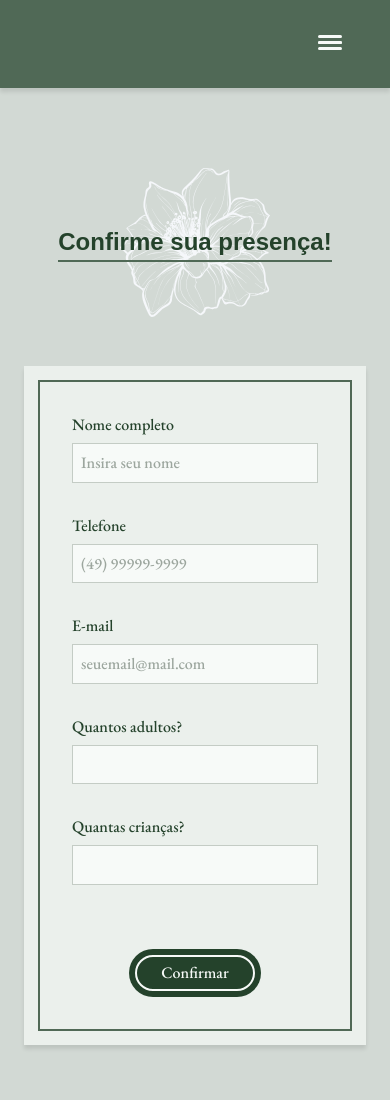
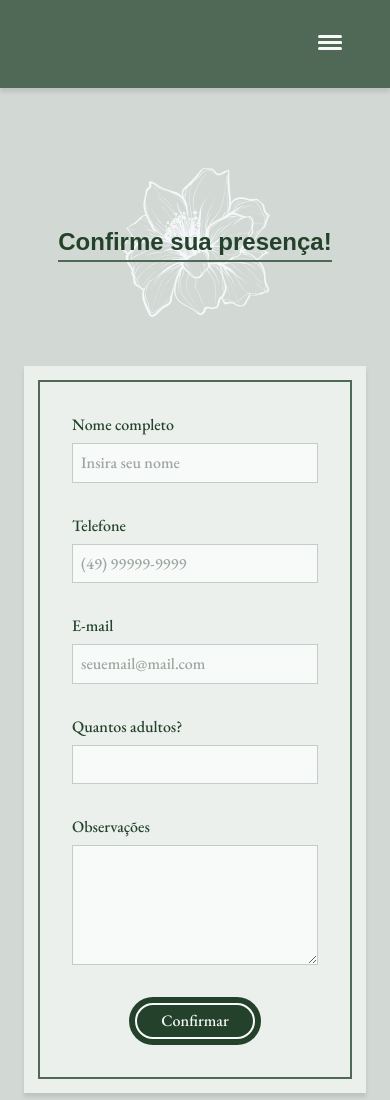
Before and after one commit to nokturnalplague/lucas-e-manu, a plain HTML site: page rsvp.html in a window 390 px wide. Shown: the top 1100 px of the page. Drawn offline with nearby package versions, Linux system fonts and the light colour scheme; a web font is replaced by a local one.

Commit message:
Alteração formulário RSVP

```diff
--- a/rsvp.html
+++ b/rsvp.html
@@ -74,15 +74,13 @@
           <label for="email" class="font-2-m p5">E-mail</label>
           <input type="email" id="email" name="email" placeholder="seuemail@mail.com" class="font-2-m c10" required>
         </div>
-        <div class="quantidade-pessoas">
-          <div>
-            <label for="adultos" class="font-2-m p5">Quantos adultos?</label>
-            <input type="number" id="adultos" name="adultos" class="font-2-m c10" required>
-          </div>
-          <div>
-            <label for="criancas" class="font-2-m p5">Quantas crianças?</label>
-            <input type="number" id="criancas" name="criancas" class="font-2-m c10">
-          </div>
+        <div>
+          <label for="adultos" class="font-2-m p5">Quantos adultos?</label>
+          <input type="number" id="adultos" name="adultos" class="font-2-m c10" required>
+        </div>
+        <div>
+          <label for="observacoes" class="font-2-m p5">Observações</label>
+          <textarea type="text" id="observacoes" name="observacoes" class="font-2-m c10"></textarea>
         </div>
         <button type="submit" class="font-2-m botao-2">Confirmar</button>
       </form>
--- a/src/styles/rsvp/form.css
+++ b/src/styles/rsvp/form.css
@@ -38,31 +38,23 @@ form div {
   text-align: left;
 }
 
-form .quantidade-pessoas {
-  display: flex;
-  flex-direction: row;
-  gap: 1rem;
-}
-
-input {
+input, textarea {
   background: var(--c1);
   border: 1px solid var(--c4);
   padding: .5rem;
   border-radius: 0;
 }
 
+textarea {
+  height: 120px;
+}
+
 input::placeholder {
   color: var(--c6);
 }
 
+input:type
+
 form button {
   margin-top: 2rem;
 }
-
-@media (max-width: 600px) {
-  form .quantidade-pessoas {
-    display: flex;
-    flex-direction: column;
-    gap: 2rem;
-  }
-}
```
